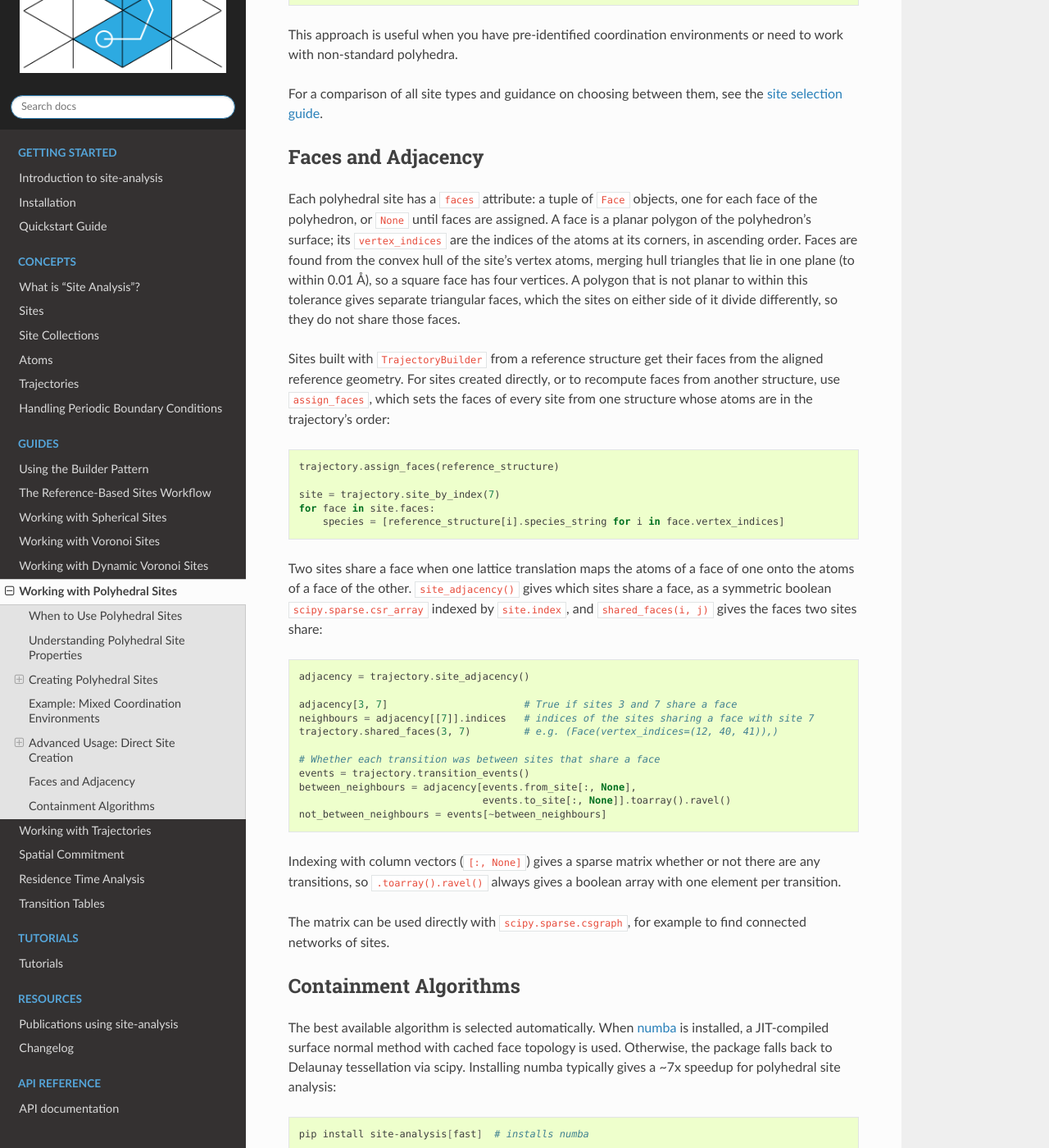
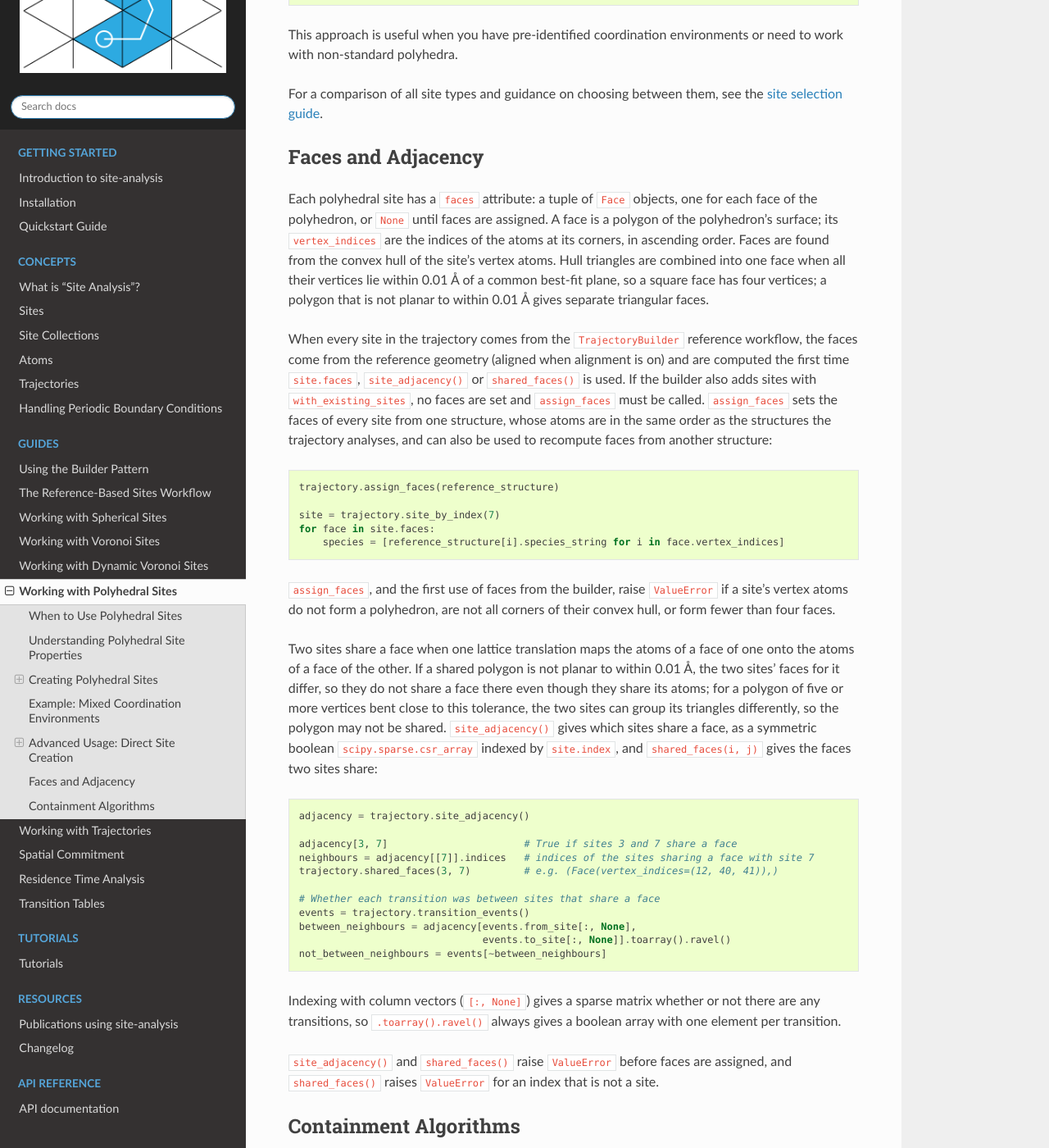
Before and after one commit to bjmorgan/site-analysis, a Sphinx documentation site: the page built from docs/source/guides/polyhedral_sites.md, in a window 1280 px wide and 1400 px high, scrolled down 3520 px. Shown: the whole window at 82% size. Built offline with Sphinx 7.4.7 and the Read the Docs theme 3.1.0, drawn with Linux system fonts in a browser that asks for light colours.

Commit message:
Describe face merging and lazy faces in the guide

````diff
--- a/docs/source/guides/polyhedral_sites.md
+++ b/docs/source/guides/polyhedral_sites.md
@@ -172,9 +172,9 @@ For a comparison of all site types and guidance on choosing between them, see th
 
 ## Faces and Adjacency
 
-Each polyhedral site has a `faces` attribute: a tuple of `Face` objects, one for each face of the polyhedron, or `None` until faces are assigned. A face is a planar polygon of the polyhedron's surface; its `vertex_indices` are the indices of the atoms at its corners, in ascending order. Faces are found from the convex hull of the site's vertex atoms, merging hull triangles that lie in one plane (to within 0.01 Å), so a square face has four vertices. A polygon that is not planar to within this tolerance gives separate triangular faces, which the sites on either side of it divide differently, so they do not share those faces.
+Each polyhedral site has a `faces` attribute: a tuple of `Face` objects, one for each face of the polyhedron, or `None` until faces are assigned. A face is a polygon of the polyhedron's surface; its `vertex_indices` are the indices of the atoms at its corners, in ascending order. Faces are found from the convex hull of the site's vertex atoms. Hull triangles are combined into one face when all their vertices lie within 0.01 Å of a common best-fit plane, so a square face has four vertices; a polygon that is not planar to within 0.01 Å gives separate triangular faces.
 
-Sites built with `TrajectoryBuilder` from a reference structure get their faces from the aligned reference geometry. For sites created directly, or to recompute faces from another structure, use `assign_faces`, which sets the faces of every site from one structure whose atoms are in the trajectory's order:
+When every site in the trajectory comes from the `TrajectoryBuilder` reference workflow, the faces come from the reference geometry (aligned when alignment is on) and are computed the first time `site.faces`, `site_adjacency()` or `shared_faces()` is used. If the builder also adds sites with `with_existing_sites`, no faces are set and `assign_faces` must be called. `assign_faces` sets the faces of every site from one structure, whose atoms are in the same order as the structures the trajectory analyses, and can also be used to recompute faces from another structure:
 
 ```python
 trajectory.assign_faces(reference_structure)
@@ -184,7 +184,9 @@ for face in site.faces:
     species = [reference_structure[i].species_string for i in face.vertex_indices]
 ```
 
-Two sites share a face when one lattice translation maps the atoms of a face of one onto the atoms of a face of the other. `site_adjacency()` gives which sites share a face, as a symmetric boolean `scipy.sparse.csr_array` indexed by `site.index`, and `shared_faces(i, j)` gives the faces two sites share:
+`assign_faces`, and the first use of faces from the builder, raise `ValueError` if a site's vertex atoms do not form a polyhedron, are not all corners of their convex hull, or form fewer than four faces.
+
+Two sites share a face when one lattice translation maps the atoms of a face of one onto the atoms of a face of the other. If a shared polygon is not planar to within 0.01 Å, the two sites' faces for it differ, so they do not share a face there even though they share its atoms; for a polygon of five or more vertices bent close to this tolerance, the two sites can group its triangles differently, so the polygon may not be shared. `site_adjacency()` gives which sites share a face, as a symmetric boolean `scipy.sparse.csr_array` indexed by `site.index`, and `shared_faces(i, j)` gives the faces two sites share:
 
 ```python
 adjacency = trajectory.site_adjacency()
@@ -202,7 +204,7 @@ not_between_neighbours = events[~between_neighbours]
 
 Indexing with column vectors (`[:, None]`) gives a sparse matrix whether or not there are any transitions, so `.toarray().ravel()` always gives a boolean array with one element per transition.
 
-The matrix can be used directly with `scipy.sparse.csgraph`, for example to find connected networks of sites.
+`site_adjacency()` and `shared_faces()` raise `ValueError` before faces are assigned, and `shared_faces()` raises `ValueError` for an index that is not a site.
 
 ## Containment Algorithms
 
````
Also changed, not shown: CHANGELOG.md (+1 -1 lines), 1 other file.
